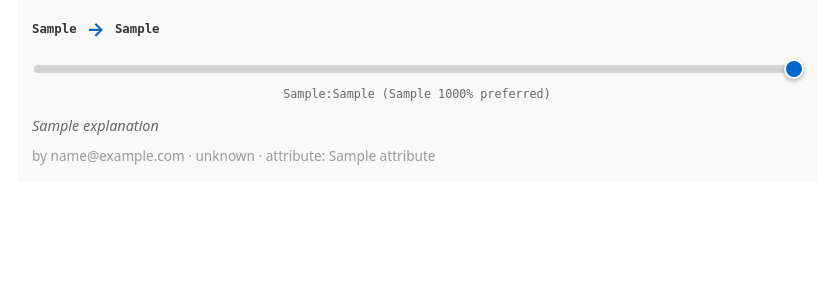
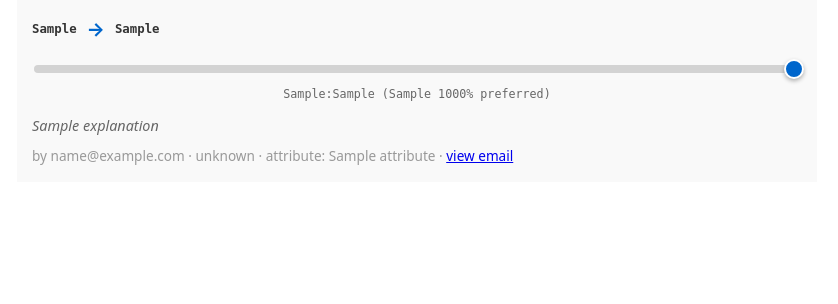
Before and after one commit to sortersocial/index, a FastAPI app: template src/templates/hashtag.html in a window 1280 px wide. Shown: the part 496-800 px from the top of the page, without its empty margins (223-1061 px from the left). Run offline with FastAPI, Linux system fonts and the light colour scheme; the template is opened without the code that fills it: most values are stand-ins (such as "Sample title", 1, 10 or a date in 2020).

Commit message:
Add source email links to vote history
Votes now link back to the email they came from.

Changes:
- Added source_filename field to VoteRecord
- Track current_source_filename in Reducer
- Pass filename when processing documents
- Moved storage.save_email() before process_document()
  so we have the filename to pass
- Added "view email" links in vote history panel

Users can now click through from any vote to see
the full email context.

🤖 Generated with [Claude Code](https://claude.com/claude-code)

Co-Authored-By: Claude <noreply@anthropic.com>

```diff
--- a/src/main.py
+++ b/src/main.py
@@ -553,8 +553,16 @@ async def postmark_webhook(email: PostmarkInboundEmail):
                 else:
                     rankings_before = []
 
+                # 2. Persist to Disk BEFORE processing (so we have filename)
+                # Use the same timestamp for consistency
+                filename, timestamp_str = storage.save_email(
+                    email.Subject, email.TextBody,
+                    from_email=email.From,
+                    timestamp=current_timestamp
+                )
+
                 # Run semantic validation (reducer checks hashtag context, forward refs, zero ratios)
-                reducer.process_document(doc, user_email=email.From, timestamp=str(current_timestamp))
+                reducer.process_document(doc, user_email=email.From, timestamp=str(current_timestamp), source_filename=filename)
 
                 # Filter to items in mentioned hashtags AFTER processing
                 if mentioned_hashtags:
@@ -572,15 +580,7 @@ async def postmark_webhook(email: PostmarkInboundEmail):
                 else:
                     rankings_after = []
 
-            # 2. Persist to Disk (Append-Only Log) - only after successful validation
-            # Use the same timestamp for consistency
-            filename, timestamp_str = storage.save_email(
-                email.Subject, email.TextBody,
-                from_email=email.From,
-                timestamp=current_timestamp
-            )
             GLOBAL_STATE["email_count"] += 1
-
             logger.info(f"Successfully parsed and stored email from {email.From}")
         else:
             logger.info(f"Email from {email.From} contains no DSL commands")
--- a/src/reducer.py
+++ b/src/reducer.py
@@ -38,6 +38,7 @@ class VoteRecord:
     explanation: Optional[str]
     user_email: Optional[str] = None  # Email address of voter
     timestamp: Optional[str] = None
+    source_filename: Optional[str] = None  # Filename of source email
 
 
 @dataclass
@@ -57,12 +58,14 @@ class Reducer:
         self.current_hashtag: Optional[str] = None
         self.current_attribute: Optional[str] = None
         self.current_user_email: Optional[str] = None
+        self.current_source_filename: Optional[str] = None
 
     def process_document(
         self,
         doc: Document,
         timestamp: Optional[str] = None,
         user_email: Optional[str] = None,
+        source_filename: Optional[str] = None,
     ):
         """Process a parsed document and update state.
 
@@ -70,6 +73,7 @@ class Reducer:
             doc: Parsed document
             timestamp: Optional timestamp for this document
             user_email: Optional email address of the document author
+            source_filename: Optional filename of source email
 
         Raises:
             ParseError: If semantic validation fails
@@ -78,6 +82,7 @@ class Reducer:
         self.current_hashtag = None
         self.current_attribute = None
         self.current_user_email = user_email
+        self.current_source_filename = source_filename
 
         for statement in doc.statements:
             if statement is None:
@@ -178,6 +183,7 @@ class Reducer:
                 explanation=vote.explanation,
                 user_email=self.current_user_email,
                 timestamp=timestamp,
+                source_filename=self.current_source_filename,
             )
         )
 
--- a/src/templates/hashtag.html
+++ b/src/templates/hashtag.html
@@ -106,6 +106,9 @@
                 {% if vote.attribute %}
                 · attribute: {{ vote.attribute }}
                 {% endif %}
+                {% if vote.source_filename %}
+                · <a href="/emails/{{ vote.source_filename }}" target="_blank">view email</a>
+                {% endif %}
             </div>
         </li>
         {% endfor %}
```
